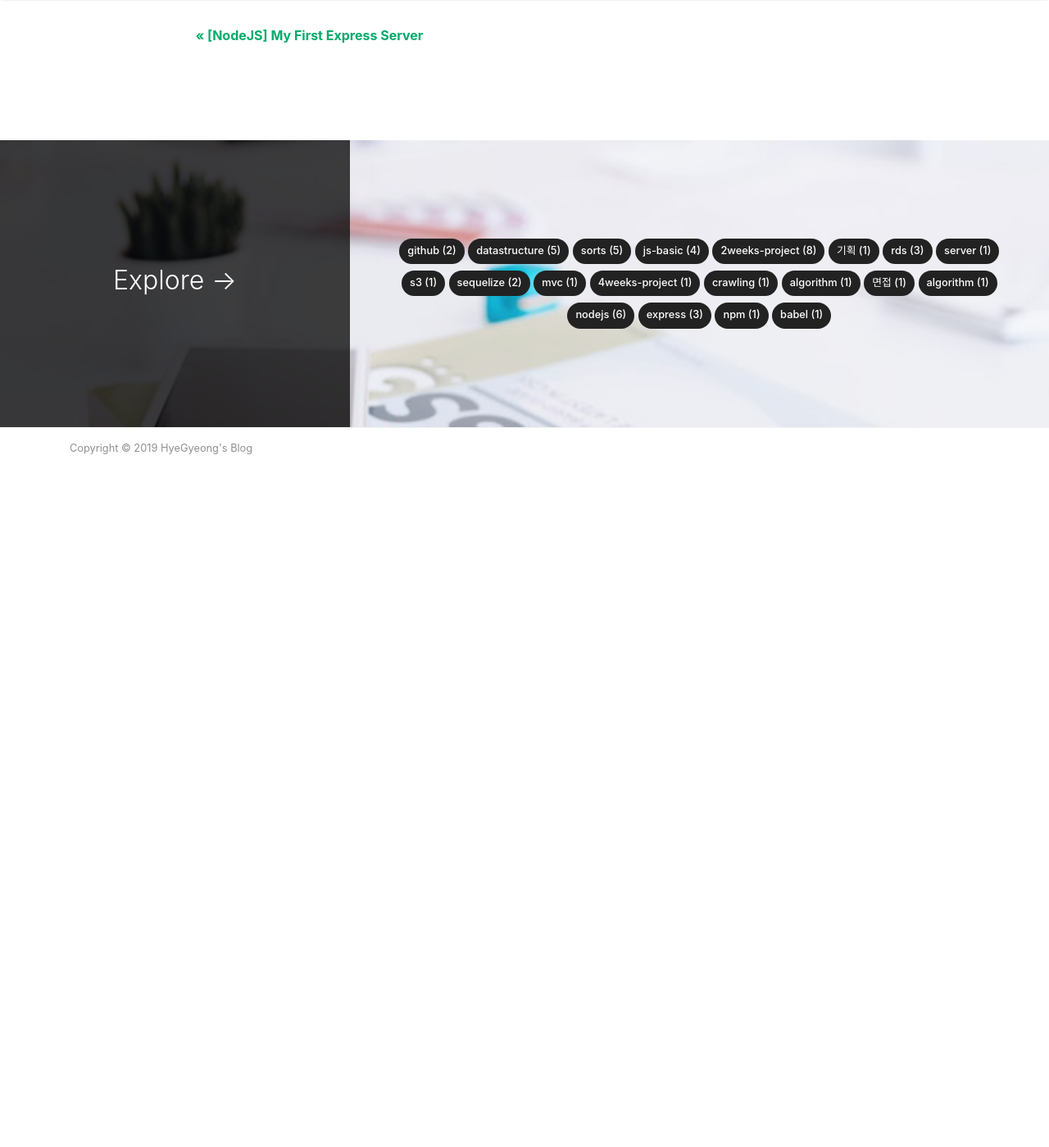
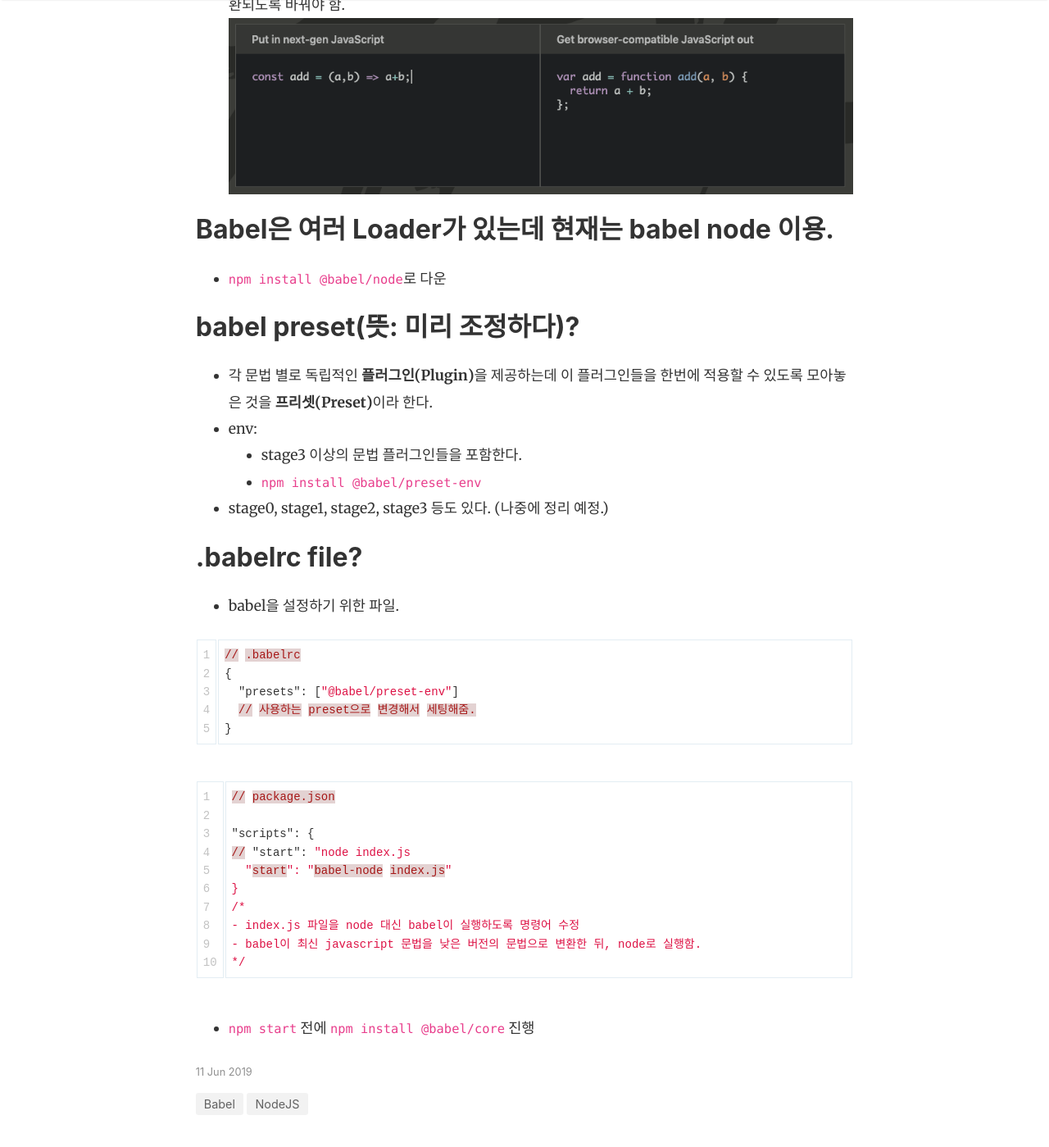
Before and after one commit to Hyegyeong310/blog, a Jekyll site: the page built from _posts/2019-06-11-NodeJS babel setting.md, in a window 1280 px wide and 1400 px high, scrolled down 797 px. Shown: the whole window at 82% size. Built offline with Jekyll 4.4.1, drawn with Linux system fonts in a browser that asks for light colours; nearby versions of some CDN libraries; comment, search, counter and statistics services are not loaded; before the commit the page ends 1427 px from its top, so only the background shows below that; some of the changed text lies outside the part shown.

Commit message:
modified babel content

````diff
--- a/_posts/2019-06-11-NodeJS babel setting.md
+++ b/_posts/2019-06-11-NodeJS babel setting.md
@@ -9,4 +9,46 @@
   priority: 1.0
 ---
 
-##
+## What is [Babel](https://babeljs.io/)?
+
+- 최신의 Javascript(ES6 이상)를 예전(표준으로 볼 수 있는) Javascript 코드로 변환해줌. 구형 브라우저(IE같은...)에서는 최신 Javascript를 지원하지 않기 때문에 babel을 이용하여 대부분의 브라우저에서 호환되도록 바꿔야 함.
+  ![walking]({{ site.baseurl }}/assets/images/babel_example.png "What is babel?")
+
+## Babel은 여러 Loader가 있는데 현재는 babel node 이용.
+
+- `npm install @babel/node`로 다운
+
+## babel preset(뜻: 미리 조정하다)?
+
+- 각 문법 별로 독립적인 **플러그인(Plugin)**을 제공하는데 이 플러그인들을 한번에 적용할 수 있도록 모아놓은 것을 **프리셋(Preset)**이라 한다.
+- env:
+  - stage3 이상의 문법 플러그인들을 포함한다.
+  - `npm install @babel/preset-env`
+- stage0, stage1, stage2, stage3 등도 있다. (나중에 정리 예정.)
+
+## .babelrc file?
+
+- babel을 설정하기 위한 파일.
+
+```json
+// .babelrc
+{
+  "presets": ["@babel/preset-env"]
+  // 사용하는 preset으로 변경해서 세팅해줌.
+}
+```
+
+```json
+// package.json
+
+"scripts": {
+// "start": "node index.js
+  "start": "babel-node index.js"
+}
+/*
+- index.js 파일을 node 대신 babel이 실행하도록 명령어 수정
+- babel이 최신 javascript 문법을 낮은 버전의 문법으로 변환한 뒤, node로 실행함.
+*/
+```
+
+- `npm start` 전에 `npm install @babel/core` 진행
````
Also changed, not shown: assets/images/babel_example.png (added).
